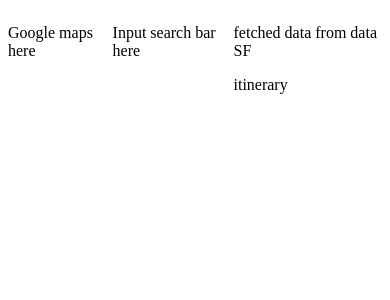
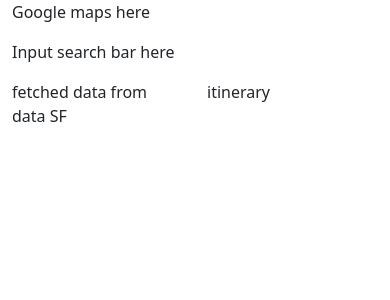
Before and after one commit to ayv8er/san-fran-film-locations, a React (Create React App) app: page / in a window 390 px wide. Shown: the top 300 px of the page. Built offline with nearby package versions, Linux system fonts and the light colour scheme.

Commit message:
sets responsive grid for location and itinerary components

```diff
--- a/src/App.js
+++ b/src/App.js
@@ -4,31 +4,22 @@ import Locations from "./Components/Locations";
 import Itinerary from "./Components/Itinerary";
 
 import { Container, Row } from "react-bootstrap";
-import styled from "styled-components";
 
 function App() {
   return (
-    <StyledApp>
-      <Container fluid className="App">
-        <Row xxl xl lg md sm xs className="justify-content-center">
+    <Container fluid>
+      <Row className="justify-content-center">
         <Map />
       </Row>
-        <Row xxl xl lg md sm xs className="justify-content-center">
+      <Row className="justify-content-center">
         <Searchbar />
       </Row>
-        <Row xxl xl lg md sm xs className="justify-content-center">
+      <Row className="justify-content-center">
         <Locations />
         <Itinerary />
       </Row>
     </Container>
-    </StyledApp>
   );
 }
 
 export default App;
-
-const StyledApp = styled.div`
-  .App {
-    display: flex;
-  }
-`;
--- a/src/Components/Itinerary.js
+++ b/src/Components/Itinerary.js
@@ -2,7 +2,7 @@ import { Col } from "react-bootstrap";
 
 const Itinerary = () => {
   return (
-    <Col>
+    <Col xxl={6} xl={6} lg={6} md={6} sm={6} xs={6}>
       <p>itinerary</p>
     </Col>
   );
--- a/src/Components/Locations.js
+++ b/src/Components/Locations.js
@@ -2,7 +2,7 @@ import { Col } from "react-bootstrap";
 
 const Locations = () => {
   return (
-    <Col>
+    <Col xxl={6} xl={6} lg={6} md={6} sm={6} xs={6}>
       <p>fetched data from data SF</p>
     </Col>
   );
--- a/src/Components/Map.js
+++ b/src/Components/Map.js
@@ -1,12 +1,10 @@
-import { Row, Col } from "react-bootstrap";
+import { Col } from "react-bootstrap";
 
 const Map = () => {
   return (
-    <Row xxl xl lg md sm xs className="justify-content-center">
-      <Col>
-        <p>Google maps here</p>
-      </Col>
-    </Row>
+    <Col xxl={12} xl={12} lg={12} md={12} sm={12} xs={12}>
+      <p>Google maps here</p>
+    </Col>
   );
 };
 
--- a/src/Components/Searchbar.js
+++ b/src/Components/Searchbar.js
@@ -1,12 +1,10 @@
-import { Row, Col } from "react-bootstrap";
+import { Col } from "react-bootstrap";
 
 const Searchbar = () => {
   return (
-    <Row xxl xl lg md sm xs className="justify-content-center">
-      <Col>
-        <p>Input search bar here</p>
-      </Col>
-    </Row>
+    <Col xxl={12} xl={12} lg={12} md={12} sm={12} xs={12}>
+      <p>Input search bar here</p>
+    </Col>
   );
 };
 
--- a/src/index.js
+++ b/src/index.js
@@ -1,6 +1,8 @@
 import React from "react";
 import ReactDOM from "react-dom";
 import App from "./App";
+
+import "bootstrap/dist/css/bootstrap.min.css";
 
 ReactDOM.render(
   <React.StrictMode>
```
Lines whose indentation alone changed are shown as unchanged.
